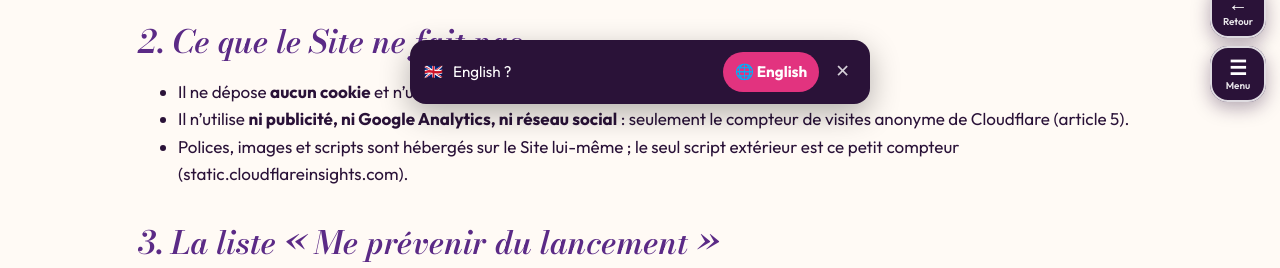
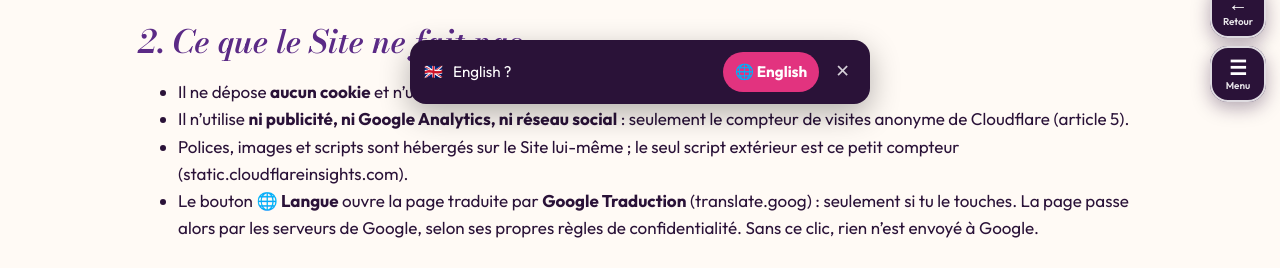
Before and after one commit to tonytonic/Vitrine, a plain HTML site: page confidentialite.html in a window 1280 px wide. Shown: the part 684-952 px from the top of the page. Drawn offline with Linux system fonts and the light colour scheme.

Commit message:
Pages régénérées

```diff
--- a/confidentialite.html
+++ b/confidentialite.html
@@ -22,7 +22,7 @@
 <section class="block"><p>Cette politique concerne le présent site d’information. L’application Vezoria a sa propre <a href="https://vezoria.pages.dev/privacy.html" rel="noopener">politique de confidentialité</a>.</p>
 <div class="feats"><div class="feat"><i>🍪</i><b>Aucun cookie</b><span>Ni cookie, ni traceur, ni stockage dans ton navigateur.</span></div><div class="feat"><i>📊</i><b>Statistiques anonymes</b><span>Un simple compteur de visites Cloudflare, sans cookie ni suivi. Pas de Google Analytics.</span></div><div class="feat"><i>📢</i><b>Aucune publicité</b><span>Aucune régie, aucun réseau social intégré.</span></div><div class="feat"><i>✉️</i><b>Un seul formulaire, facultatif</b><span>Ton e-mail, seulement si tu veux être prévenu·e du lancement.</span></div></div></section>
 <section class="block"><h2>1. Responsable</h2><p>Anthony Chauvel, entrepreneur individuel (CELMAR APPS, SIRET 132 459 298 00015) — <a href="mailto:contact.vezoria@icloud.com">contact.vezoria@icloud.com</a>.</p></section>
-<section class="block"><h2>2. Ce que le Site ne fait pas</h2><ul><li>Il ne dépose <b>aucun cookie</b> et n’utilise <b>aucun stockage</b> dans ton navigateur.</li><li>Il n’utilise <b>ni publicité, ni Google Analytics, ni réseau social</b> : seulement le compteur de visites anonyme de Cloudflare (article 5).</li><li>Polices, images et scripts sont hébergés sur le Site lui-même ; le seul script extérieur est ce petit compteur (static.cloudflareinsights.com).</li></ul></section>
+<section class="block"><h2>2. Ce que le Site ne fait pas</h2><ul><li>Il ne dépose <b>aucun cookie</b> et n’utilise <b>aucun stockage</b> dans ton navigateur.</li><li>Il n’utilise <b>ni publicité, ni Google Analytics, ni réseau social</b> : seulement le compteur de visites anonyme de Cloudflare (article 5).</li><li>Polices, images et scripts sont hébergés sur le Site lui-même ; le seul script extérieur est ce petit compteur (static.cloudflareinsights.com).</li><li>Le bouton <b>🌐 Langue</b> ouvre la page traduite par <b>Google Traduction</b> (translate.goog) : seulement si tu le touches. La page passe alors par les serveurs de Google, selon ses propres règles de confidentialité. Sans ce clic, rien n’est envoyé à Google.</li></ul></section>
 <section class="block" id="liste"><h2>3. La liste « Me prévenir du lancement »</h2>
 <ul><li><b>Ce qui est enregistré :</b> ton adresse e-mail, la date d’inscription, la page depuis laquelle tu t’es inscrit·e et, si tu le choisis, ta façon de voyager (entre amis, en famille…). Une empreinte chiffrée et non réversible de ton adresse IP sert seulement à bloquer les inscriptions en rafale (anti-robots) : elle est effacée automatiquement une heure après ton inscription (au prochain passage du Site) et ne permet pas de te retrouver.</li>
 <li><b>Pourquoi :</b> t’envoyer <b>un seul e-mail</b> pour t’annoncer le lancement de Vezoria. Aucune lettre d’information, aucune revente, aucun partage.</li>
```
